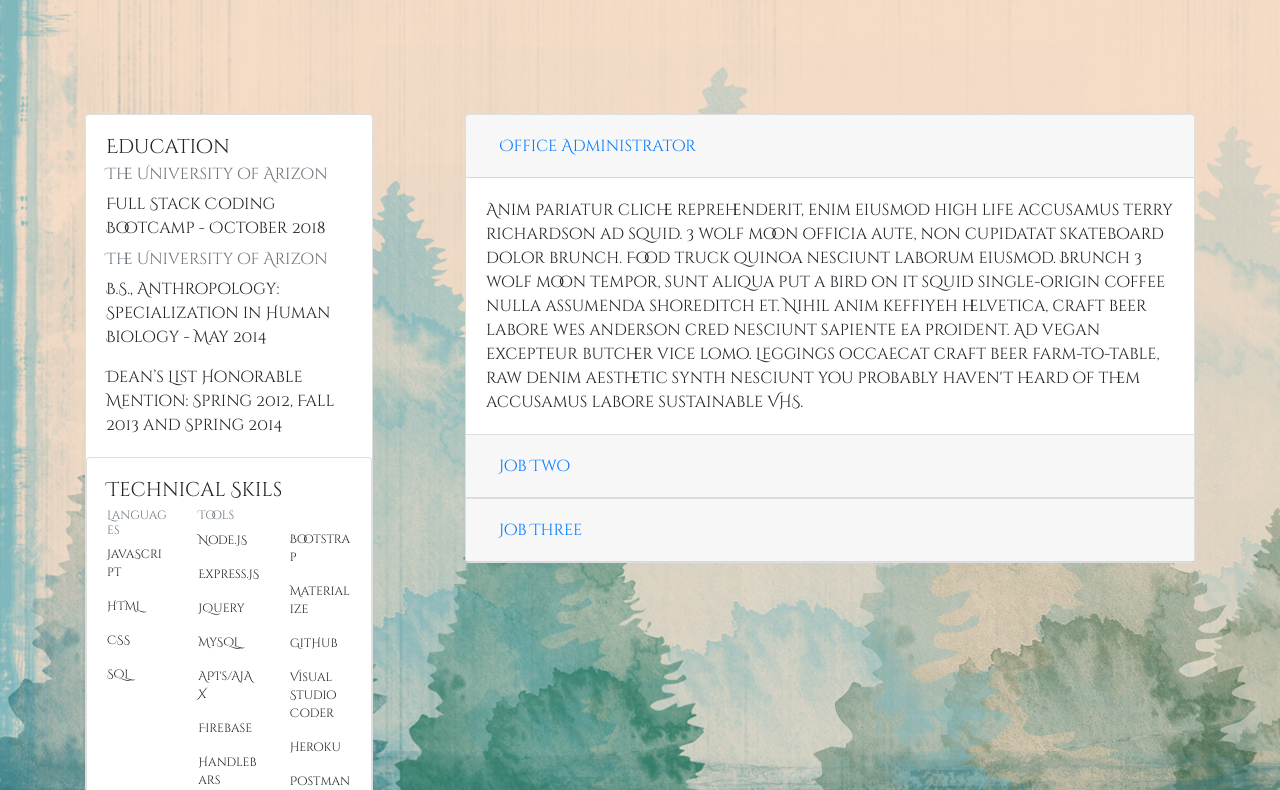
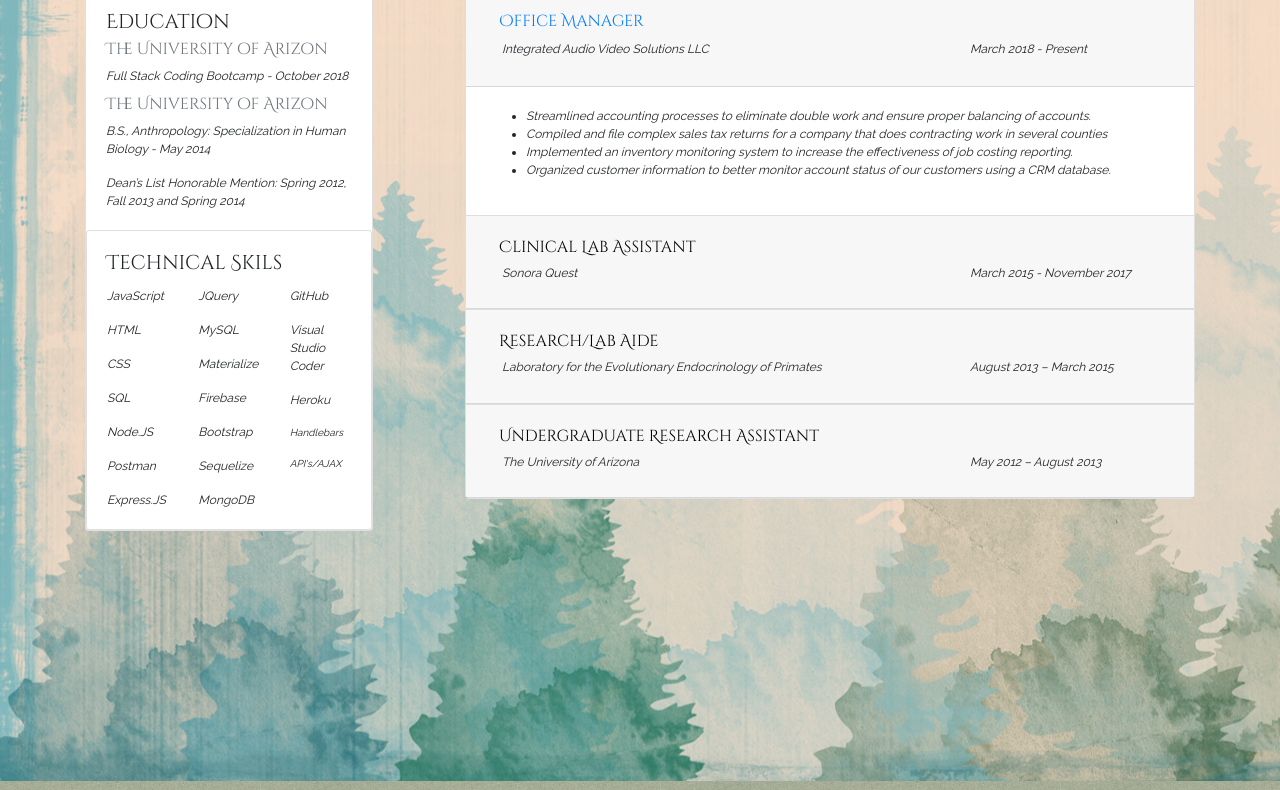
Before and after one commit to ncortes12/portfolio_1, a website: page views/resume.html in a window 1280 px wide. Shown: the part 97-887 px from the top of the page. Drawn offline with nearby package versions, Linux system fonts and the light colour scheme; files that its build step writes are made by us from their sources; files whose address does not match are found by name.

Commit message:
resume and more work on contact

```diff
--- a/public/assets/css/style.css
+++ b/public/assets/css/style.css
@@ -37,10 +37,33 @@ h1{ font-weight: bold;
     font-family: 'Raleway', sans-serif;
     font-style: italic
 }
+.diff-font{
+    font-family: 'Raleway', sans-serif;
+    font-style: italic;
+    font-size: 12px;
+
+}
+#small{
+    font-size:10px;
+
+}
+#bigger{
+    margin-left: 1px;
+}
+
 
 #learn{
     margin-left:35%
 
+}
+.collapsed{
+    color:black
+}
+.response{
+    margin-top:50px;
+    margin-left:10px;
+    font-weight:bold;
+    text-align:center
 }
 
 .about{
@@ -77,57 +100,17 @@ h1{ font-weight: bold;
     padding: 50px;
 }
 
-.container{
-
-}
 
 
 
-.resume{
-    margin-top: 125px;
-}
-.skills-text{
-    font-size:12px;
-}
 
-.icon{
-    position: absolute;
-    top:40%;
-    left: 90%;
-    font-size:28px;
-    color:rgb(152, 152, 158);
-    }
-.jobDesc{font-size:18px;
-    margin-bottom:0px;
-    color:rgb(152, 152, 158)
-        }
-.jobTittle {
-    margin-bottom:5px;
-}
 
 
 
 
 
 @media only screen and (max-width: 680px){
-#me {height:150px;
-width:150px;
-margin-left:85px;
-margin-top:40px;}
 
-#about{
-    margin-top:30px;
-    margin-left:15px;
-}
-.content{
-    margin-top:20px;
-}
-#hidden{
-    bottom:-50px;
-
-}
-.icon{left:80%;}
-.resume{margin-top:10px;}
 
 
 
--- a/routes/apiRoutes.js
+++ b/routes/apiRoutes.js
@@ -29,8 +29,11 @@ module.exports = function (app) {
               console.log(error);
             } else {
               console.log('Email sent: ' + info.response);
+              res.send(info.response)
             }
-          });
+          })
 
     })
+
+
 }
--- a/views/resume.html
+++ b/views/resume.html
@@ -8,76 +8,88 @@
     <title>Home</title>
 
 
+
+    <link rel="stylesheet" href="https://stackpath.bootstrapcdn.com/bootstrap/4.1.1/css/bootstrap.min.css" integrity="sha384-WskhaSGFgHYWDcbwN70/dfYBj47jz9qbsMId/iRN3ewGhXQFZCSftd1LZCfmhktB"
+        crossorigin="anonymous">
     <link href="https://fonts.googleapis.com/css?family=Raleway" rel="stylesheet">
     <link href="https://fonts.googleapis.com/css?family=Cinzel+Decorative" rel="stylesheet">
-                <link rel="stylesheet" href="https://stackpath.bootstrapcdn.com/bootstrap/4.1.1/css/bootstrap.min.css" integrity="sha384-WskhaSGFgHYWDcbwN70/dfYBj47jz9qbsMId/iRN3ewGhXQFZCSftd1LZCfmhktB"
-                    crossorigin="anonymous">
     <link rel="stylesheet" href="assets/css/style.css">
     <script src="https://ajax.googleapis.com/ajax/libs/jquery/3.3.1/jquery.min.js"></script>
+    <script src="https://cdnjs.cloudflare.com/ajax/libs/popper.js/1.14.3/umd/popper.min.js" integrity="sha384-ZMP7rVo3mIykV+2+9J3UJ46jBk0WLaUAdn689aCwoqbBJiSnjAK/l8WvCWPIPm49"
+        crossorigin="anonymous"></script>
+    <script src="https://stackpath.bootstrapcdn.com/bootstrap/4.1.3/js/bootstrap.min.js" integrity="sha384-ChfqqxuZUCnJSK3+MXmPNIyE6ZbWh2IMqE241rYiqJxyMiZ6OW/JmZQ5stwEULTy"
+        crossorigin="anonymous"></script>
 
 
 
 </head>
 
 <body>
-        <div class = "main">
-                <div class = "row header">
-                <div class = "col-sm-8">
-                <h1 id = "name">Nicole Cortes</h1>
+    <div class="main">
+        <div class="row header">
+            <div class="col-sm-8">
+                <h1 id="name">Nicole Cortes</h1>
             </div>
-                <div class = "col-sm-4 nav">
-                <a href = "/">Home</a>
-                <a id = "link" href = "/portfolio">Portfolio</a>
-                <a id = "link" href = "/contact">Contact</a>
-                <a id = "link" href = "/resume">Resume</a>
+            <div class="col-sm-4 nav">
+                <a href="/">Home</a>
+                <a id="link" href="/portfolio">Portfolio</a>
+                <a id="link" href="/contact">Contact</a>
+                <a id="link" href="/resume">Resume</a>
             </div>
         </div>
         <div class="container">
             <div class="resume">
                 <div class="row">
-                    <div class = "col-sm-4">
+                    <div class="col-sm-4">
 
                         <div class="card" style="width: 18rem;">
                             <div class="card-body">
                                 <h5 class="card-title">Education</h5>
-                                        <h6 class="card-subtitle mb-2 text-muted">The University of Arizon</h6>
-                                        <p class="card-text">Full Stack Coding Bootcamp - October 2018</p>
 
-                                        <h6 class="card-subtitle mb-2 text-muted">The University of Arizon</h6>
-                                        <p class="card-text">B.S., Anthropology: Specialization in Human Biology - May 2014</p>
-                                        <p class="card-text">Dean’s List Honorable Mention: Spring 2012, Fall 2013 and Spring 2014
+                                <h6 class="card-subtitle mb-2 text-muted ">The University of Arizon</h6>
+                                <p class="card-text diff-font">Full Stack Coding Bootcamp - October 2018</p>
+
+                                <h6 class="card-subtitle mb-2 text-muted ">The University of Arizon</h6>
+                                <p class="card-text diff-font">B.S., Anthropology: Specialization in Human Biology - May 2014</p>
+                                <p class="card-text diff-font">Dean’s List Honorable Mention: Spring 2012, Fall 2013 and Spring 2014
                                 </p>
+
                             </div>
                             <div class="card">
                                 <div class="card-body">
                                     <h5 class="card-title">Technical Skils</h5>
-                                              <div class = "row skills-text">
-                                                  <div class = "col-sm-4">
-                                              <h6 class="card-subtitle mb-2 text-muted skills-text">Languages </h6>
-                                              <p class="card-text">JavaScript   </p>
-                                              <p class="card-text">HTML   </p>
-                                              <p class="card-text">CSS   </p>
-                                              <p class="card-text">SQL   </p>
+                                    <div class="row skills-text diff-font">
+                                        <div class="col-sm-4">
+
+                                            <p class="card-text">JavaScript </p>
+                                            <p class="card-text">HTML </p>
+                                            <p class="card-text">CSS </p>
+                                            <p class="card-text">SQL </p>
+                                            <p class="card-text">Node.JS </p>
+                                            <p class="card-text">Postman </p>
+
+                                            <p class="card-text">Express.JS </p>
                                         </div>
-                                            <div class = "col-sm-4">
-                                                    <h6 class="card-subtitle mb-2 text-muted skills-text">Tools</h6>
-                                                    <p class="card-text">Node.JS   </p>
-                                                    <p class="card-text">Express.JS   </p>
-                                                    <p class="card-text">JQuery   </p>
-                                                    <p class="card-text">MySQL   </p>
-                                                    <p class="card-text">API's/AJAX  </p>
-                                                    <p class="card-text">Firebase  </p>
-                                                    <p class="card-text">Handlebars</p>
+                                        <div class="col-sm-4">
+
+                                            <p class="card-text">JQuery </p>
+                                            <p class="card-text">MySQL </p>
+                                            <p class="card-text">Materialize </p>
+                                            <p class="card-text">Firebase </p>
+                                            <p class="card-text">Bootstrap </p>
                                             <p class="card-text">Sequelize </p>
+                                            <p class="card-text">MongoDB </p>
                                         </div>
-                                            <div class = "col-sm-4">
-                                                <p></p>
-                                                    <p class="card-text">Bootstrap  </p>
-                                                    <p class="card-text">Materialize  </p>
-                                                    <p class="card-text">GitHub  </p>
+                                        <div class="col-sm-4">
+
+
+
+                                            <p class="card-text">GitHub </p>
                                             <p class="card-text">Visual Studio Coder</p>
-                                                    <p class="card-text">Heroku  </p>
-                                                    <p class="card-text">Postman  </p>
+                                            <p class="card-text">Heroku </p>
+                                            <p class="card-text" id="small">Handlebars</p>
+                                            <p class="card-text" id="small">API's/AJAX </p>
+
                                         </div>
 
                                     </div>
@@ -86,30 +98,34 @@
                         </div>
                     </div>
                     <div class="col-sm-8">
-
-
                         <div class="accordion" id="accordionExample">
                             <div class="card">
                                 <div class="card-header" id="headingOne">
                                     <h5 class="mb-0">
-                                    <button class="btn btn-link collapsed" type="button" data-toggle="collapse" data-target="#collapseOne" aria-expanded="false"
-                                        aria-controls="collapseOne">
-                                        <i class="fas fa-plus-circle icon"></i>
-                                        Office Administrator
-
+                                        <button class="btn btn-link" type="button" data-toggle="collapse" data-target="#collapseOne" aria-expanded="true" aria-controls="collapseOne">
+                                            Office Manager
                                         </button>
                                     </h5>
+                                    <div class ="row diff-font" id ="bigger">
+                                        <div class = "col-sm-8">
+                                    <p>Integrated Audio Video Solutions LLC</p>
+                                </div>
+                                <div class = "col-sm-4">
+                                    <p>March 2018 - Present</p>
+                                </div>
+                                </div>
                                 </div>
 
                                 <div id="collapseOne" class="collapse show" aria-labelledby="headingOne" data-parent="#accordionExample">
-                                <div class="card-body">
-                                    Anim pariatur cliche reprehenderit, enim eiusmod high life accusamus terry richardson ad squid. 3 wolf moon officia aute,
-                                    non cupidatat skateboard dolor brunch. Food truck quinoa nesciunt laborum eiusmod. Brunch
-                                    3 wolf moon tempor, sunt aliqua put a bird on it squid single-origin coffee nulla assumenda
-                                    shoreditch et. Nihil anim keffiyeh helvetica, craft beer labore wes anderson cred nesciunt
-                                    sapiente ea proident. Ad vegan excepteur butcher vice lomo. Leggings occaecat craft beer
-                                    farm-to-table, raw denim aesthetic synth nesciunt you probably haven't heard of them
-                                    accusamus labore sustainable VHS.
+                                    <div class="card-body diff-font">
+                                       <ul>
+                                           <li>Streamlined accounting processes to eliminate double work and ensure proper balancing of accounts.
+                                            </li>
+                                            <li>Compiled and file complex sales tax returns for a company that does contracting work in several counties</li>
+                                            <li>Implemented an inventory monitoring system to increase the effectiveness of job costing reporting.</li>
+                                            <li>Organized customer information to better monitor account status of our customers using a CRM database.
+                                                </li>
+                                       </ul>
                                     </div>
                                 </div>
                             </div>
@@ -118,20 +134,26 @@
                                     <h5 class="mb-0">
                                         <button class="btn btn-link collapsed" type="button" data-toggle="collapse" data-target="#collapseTwo" aria-expanded="false"
                                             aria-controls="collapseTwo">
-                                        <i class="fas fa-plus-circle icon"></i>
-                                        Job Two
+                                            Clinical Lab Assistant
                                         </button>
+                                        <div class ="row diff-font" id ="bigger">
+                                                <div class = "col-sm-8">
+                                            <p>Sonora Quest</p>
+                                        </div>
+                                        <div class = "col-sm-4">
+                                            <p>March 2015 - November 2017</p>
+                                        </div>
                                     </h5>
                                 </div>
                                 <div id="collapseTwo" class="collapse" aria-labelledby="headingTwo" data-parent="#accordionExample">
-                                <div class="card-body">
-                                    Anim pariatur cliche reprehenderit, enim eiusmod high life accusamus terry richardson ad squid. 3 wolf moon officia aute,
-                                    non cupidatat skateboard dolor brunch. Food truck quinoa nesciunt laborum eiusmod. Brunch
-                                    3 wolf moon tempor, sunt aliqua put a bird on it squid single-origin coffee nulla assumenda
-                                    shoreditch et. Nihil anim keffiyeh helvetica, craft beer labore wes anderson cred nesciunt
-                                    sapiente ea proident. Ad vegan excepteur butcher vice lomo. Leggings occaecat craft beer
-                                    farm-to-table, raw denim aesthetic synth nesciunt you probably haven't heard of them
-                                    accusamus labore sustainable VHS.
+                                    <div class="card-body diff-font">
+                                        <ul>
+                                            <li>Managed workflow for the general lab.</li>
+                                            <li>Participated in projects to validate machinery and software functions.</li>
+                                            <li>Maintained and improved  laboratory inventory tracking and ordering.</li>
+                                            <li>Ensured all testing of specimens was completed and all additional requests for testing were processed.</li>
+                                        </ul>
+
                                     </div>
                                 </div>
                             </div>
@@ -140,40 +162,78 @@
                                     <h5 class="mb-0">
                                         <button class="btn btn-link collapsed" type="button" data-toggle="collapse" data-target="#collapseThree" aria-expanded="false"
                                             aria-controls="collapseThree">
-                                        <i class="fas fa-plus-circle icon"></i>
-                                        Job Three
+                                            Research/Lab Aide
                                         </button>
+                                        <div class ="row diff-font" id ="bigger">
+                                                <div class = "col-sm-8">
+                                            <p>Laboratory for the Evolutionary
+                                                    Endocrinology of Primates</p>
+                                        </div>
+                                        <div class = "col-sm-4">
+                                            <p>August 2013 – March 2015</p>
+                                        </div>
                                     </h5>
                                 </div>
                                 <div id="collapseThree" class="collapse" aria-labelledby="headingThree" data-parent="#accordionExample">
-                                <div class="card-body">
-                                    Anim pariatur cliche reprehenderit, enim eiusmod high life accusamus terry richardson ad squid. 3 wolf moon officia aute,
-                                    non cupidatat skateboard dolor brunch. Food truck quinoa nesciunt laborum eiusmod. Brunch
-                                    3 wolf moon tempor, sunt aliqua put a bird on it squid single-origin coffee nulla assumenda
-                                    shoreditch et. Nihil anim keffiyeh helvetica, craft beer labore wes anderson cred nesciunt
-                                    sapiente ea proident. Ad vegan excepteur butcher vice lomo. Leggings occaecat craft beer
-                                    farm-to-table, raw denim aesthetic synth nesciunt you probably haven't heard of them
-                                    accusamus labore sustainable VHS.
+                                    <div class="card-body diff-font">
+                                        <ul>
+                                            <li>Extracted and assayed steroids from fecal samples.</li>
+                                            <li>Prepared in-house assays (coated plates with antibody).</li>
+                                            <li>Ran both in-house made and ELISA kits.</li>
+                                            <li>Validated methods in new species.</li>
+                                            <li>Trained undergraduate volunteers in all lab procedures.</li>
+                                            <li>Experience with Gen5 data analysis software.</li>
+                                        </ul>
+
                                     </div>
                                 </div>
                             </div>
+                            <div class="card">
+                                    <div class="card-header" id="headingTwo">
+                                        <h5 class="mb-0">
+                                            <button class="btn btn-link collapsed" type="button" data-toggle="collapse" data-target="#collapseFour" aria-expanded="false"
+                                                aria-controls="collapseFour">
+                                                Undergraduate Research Assistant
+                                            </button>
+                                            <div class ="row diff-font" id ="bigger">
+                                                    <div class = "col-sm-8">
+                                                <p>The University of Arizona</p>
                                             </div>
+                                            <div class = "col-sm-4">
+                                                <p>May 2012 – August 2013
+                                                    </p>
+                                            </div>
+                                        </h5>
+                                    </div>
+                                    <div id="collapseFour" class="collapse" aria-labelledby="headingFour" data-parent="#accordionExample">
+                                        <div class="card-body diff-font">
+                                            <ul>
+                                                <li>Used behavioral and acoustic data to investigate which signaling modalities were being used to maintain pair cohesion.</li>
+                                                <li>Observed and recorded target behaviors and kept records in a field notebook.</li>
+                                                <li>Converted data from field notebooks into excel spreadsheets.</li>
 
+                                            </ul>
 
                                         </div>
                                     </div>
                                 </div>
                         </div>
                     </div>
-        <div class = "footer">
-                <a href = "https://www.linkedin.com/in/nicole-cortes-3bb291163/">
-                <img src = "../assets/images/linkedin-logo.png">
+
+                </div>
+            </div>
+        </div>
+        </div>
+
+        <div class="footer">
+            <a href="https://www.linkedin.com/in/nicole-cortes-3bb291163/">
+                <img src="../assets/images/linkedin-logo.png">
             </a>
-            <a href = "https://github.com/ncortes12">
-                <img src = "../assets/images/github-logo.png">
+            <a href="https://github.com/ncortes12">
+                <img src="../assets/images/github-logo.png">
             </a>
-            <a href = "/contact">
-                <img src = "../assets/images/close-envelope.png">
+            <a href="/contact">
+                <img src="../assets/images/close-envelope.png">
             </a>
 
 
```
Also changed, not shown: views/contact.html (+16 -1 lines). Lines whose indentation alone changed are shown as unchanged.
